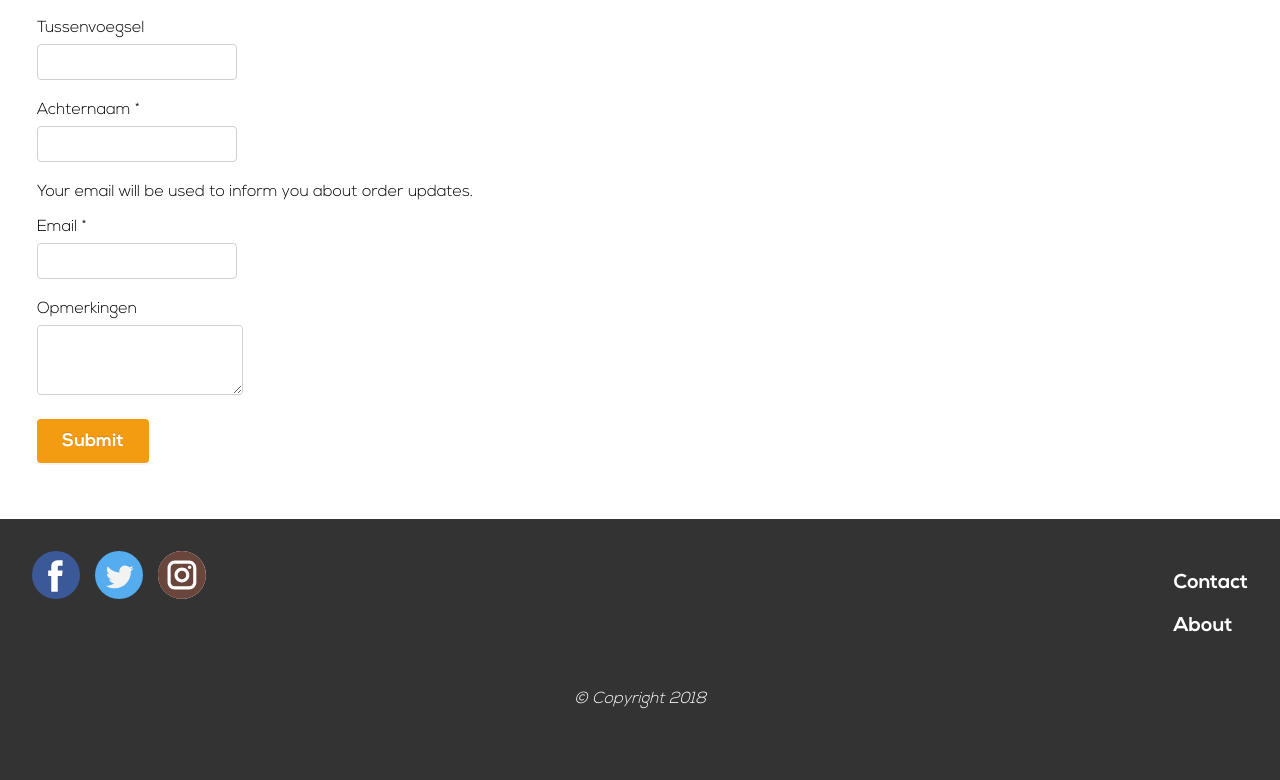
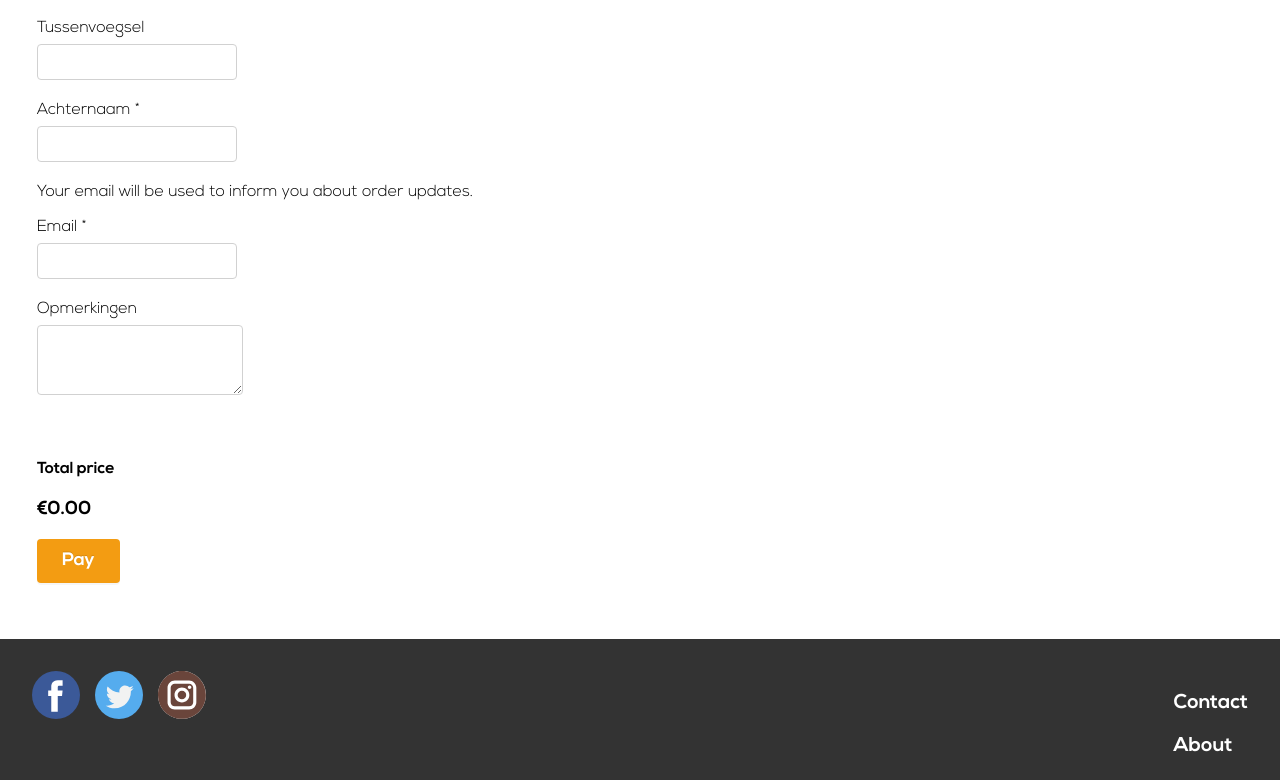
Before and after one commit to tijp/food-service, a React (Create React App) app: page /checkout in a window 1280 px wide. Shown: the part 465-1245 px from the top of the page. Before the commit the page ends 1220 px from the top, so only its background shows below. Built offline with nearby package versions, Linux system fonts and the light colour scheme.

Commit message:
added pay button on checkout page

```diff
--- a/src/pages/Checkout/index.tsx
+++ b/src/pages/Checkout/index.tsx
@@ -6,6 +6,8 @@ import Section from '../../components/Styled/Section';
 import Button from '../../components/Button';
 import { FormInput, RequiredFormInput, FormTextarea } from './FormInput';
 import PickupTimes from './PickupTimes';
+import { getBasketTotalPrice } from '../../stores/basket/reducer';
+import { connect } from 'react-redux';
 
 export interface CheckoutFormValues {
   firstName: string;
@@ -14,7 +16,11 @@ export interface CheckoutFormValues {
   email: string;
 }
 
-const Checkout = () => (
+interface IProps {
+  basketTotalPrice: string;
+}
+
+const Checkout: React.SFC<IProps> = ({ basketTotalPrice }) => (
   <Section>
     <h1>Checkout</h1>
 
@@ -59,7 +65,10 @@ const Checkout = () => (
 
             <FormTextarea id="remarks" label="Opmerkingen" />
 
-            <Button type="submit" text="Submit" />
+            <br />
+            <h4>Total price</h4>
+            <h3>€{basketTotalPrice}</h3>
+            <Button type="submit" text="Pay" />
           </Form>
         );
       }}
@@ -67,4 +76,8 @@ const Checkout = () => (
   </Section>
 );
 
-export default Checkout;
+const mapStateToProps = (state: RootState) => ({
+  basketTotalPrice: getBasketTotalPrice(state),
+});
+
+export default connect(mapStateToProps)(Checkout);
```
